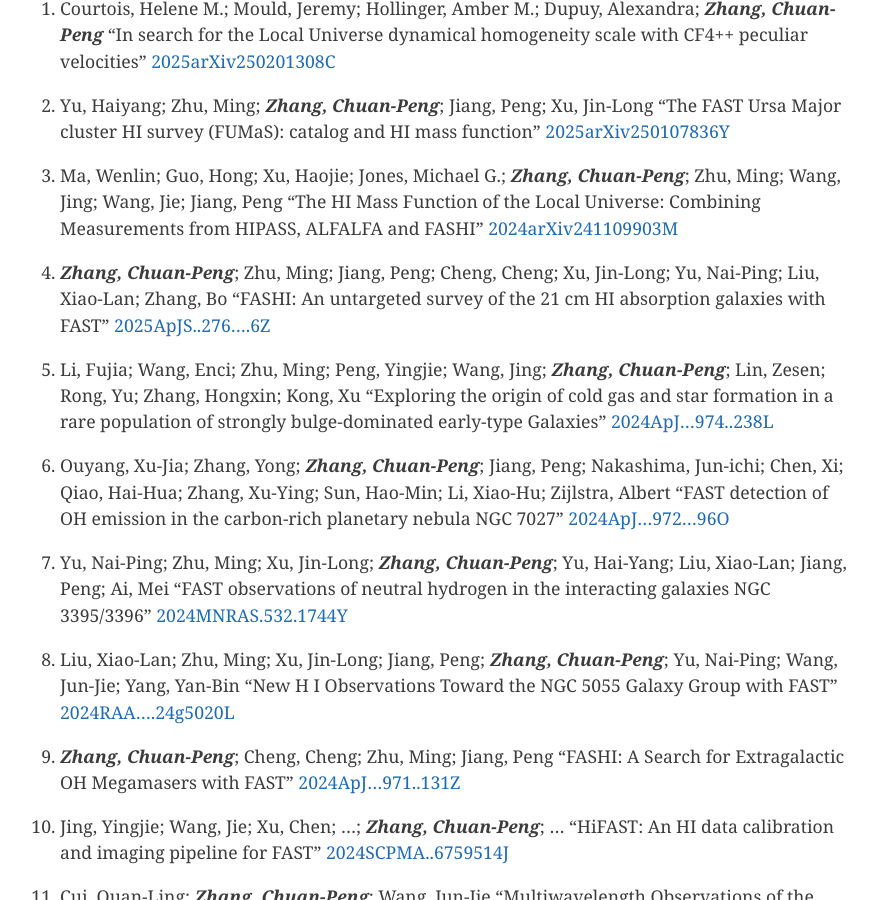
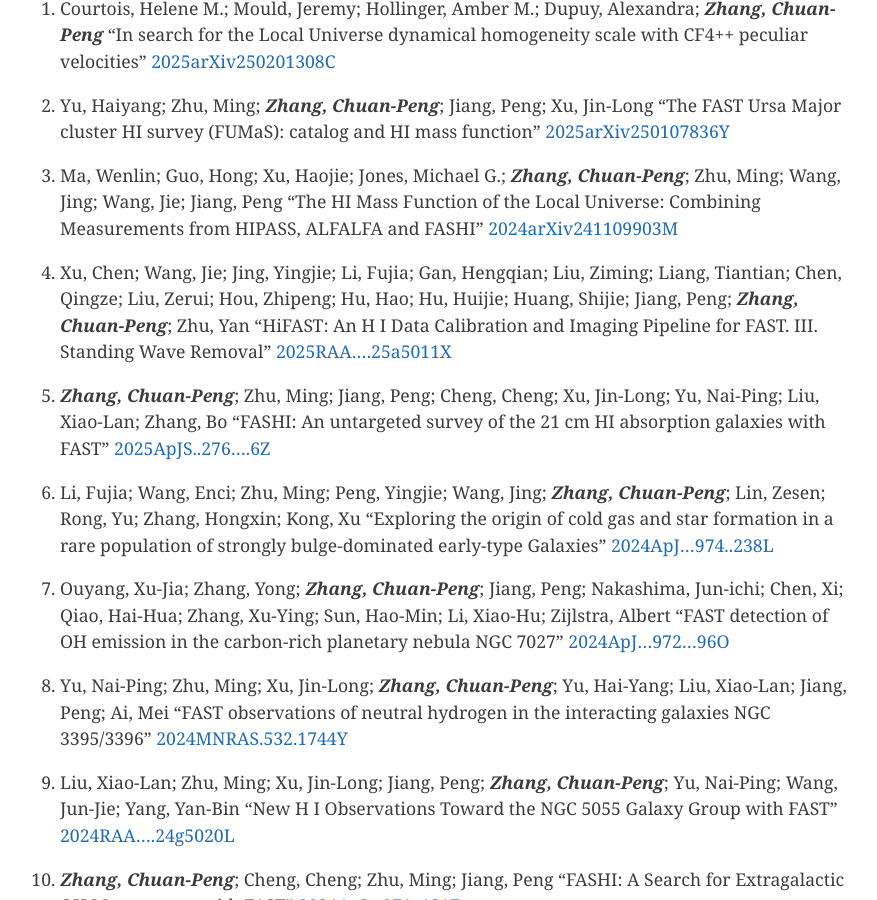
Before and after one commit to zcp521/zcp521.github.io, a Jekyll site: the page built from pub.md, in a window 1280 px wide and 900 px high, scrolled down 740 px. Shown: the whole window, without its empty margins (204-1081 px from the left). Built offline with Jekyll 4.4.1, drawn with Linux system fonts in a browser that asks for light colours.

Commit message:
Update pub.md

```diff
--- a/pub.md
+++ b/pub.md
@@ -14,17 +14,21 @@
 
 ## Peer-reviewed journal papers ([ADS](https://ui.adsabs.harvard.edu/public-libraries/RijjUuncQru3dbS8Amb6eA), [arXiv](https://arxiv.org/a/zhang_c_2.html))
 
-78. Courtois, Helene M.; Mould, Jeremy; Hollinger, Amber M.; Dupuy, Alexandra; ***Zhang, Chuan-Peng***
+79. Courtois, Helene M.; Mould, Jeremy; Hollinger, Amber M.; Dupuy, Alexandra; ***Zhang, Chuan-Peng***
 	"In search for the Local Universe dynamical homogeneity scale with CF4++ peculiar velocities"
 	[2025arXiv250201308C](https://ui.adsabs.harvard.edu/abs/2025arXiv250201308C/abstract)
 
-77. Yu, Haiyang; Zhu, Ming; ***Zhang, Chuan-Peng***; Jiang, Peng; Xu, Jin-Long
+78. Yu, Haiyang; Zhu, Ming; ***Zhang, Chuan-Peng***; Jiang, Peng; Xu, Jin-Long
 	"The FAST Ursa Major cluster HI survey (FUMaS): catalog and HI mass function"
 	[2025arXiv250107836Y](https://ui.adsabs.harvard.edu/abs/2025arXiv250107836Y/abstract)
 
-76. Ma, Wenlin; Guo, Hong; Xu, Haojie; Jones, Michael G.; ***Zhang, Chuan-Peng***; Zhu, Ming; Wang, Jing; Wang, Jie; Jiang, Peng
+77. Ma, Wenlin; Guo, Hong; Xu, Haojie; Jones, Michael G.; ***Zhang, Chuan-Peng***; Zhu, Ming; Wang, Jing; Wang, Jie; Jiang, Peng
 	"The HI Mass Function of the Local Universe: Combining Measurements from HIPASS, ALFALFA and FASHI"
 	[2024arXiv241109903M](https://ui.adsabs.harvard.edu/abs/2024arXiv241109903M/abstract)
+
+76. Xu, Chen; Wang, Jie; Jing, Yingjie; Li, Fujia; Gan, Hengqian; Liu, Ziming; Liang, Tiantian; Chen, Qingze; Liu, Zerui; Hou, Zhipeng; Hu, Hao; Hu, Huijie; Huang, Shijie; Jiang, Peng; ***Zhang, Chuan-Peng***; Zhu, Yan
+	"HiFAST: An H I Data Calibration and Imaging Pipeline for FAST. III. Standing Wave Removal"
+	[2025RAA....25a5011X](https://ui.adsabs.harvard.edu/abs/2025RAA....25a5011X/abstract)
 
 75. ***Zhang, Chuan-Peng***; Zhu, Ming; Jiang, Peng; Cheng, Cheng; Xu, Jin-Long; Yu, Nai-Ping; Liu, Xiao-Lan; Zhang, Bo
 	"FASHI: An untargeted survey of the 21 cm HI absorption galaxies with FAST"
```
